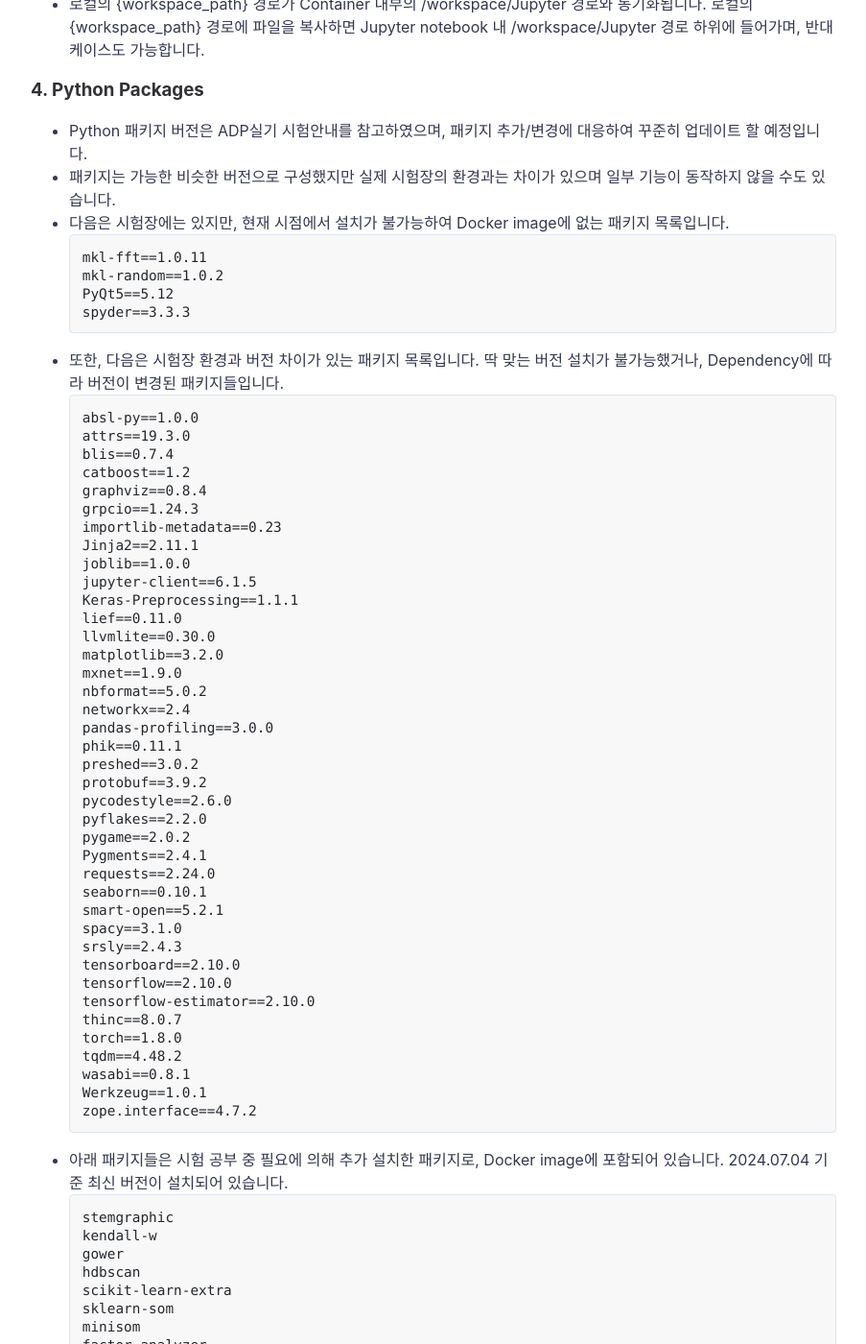
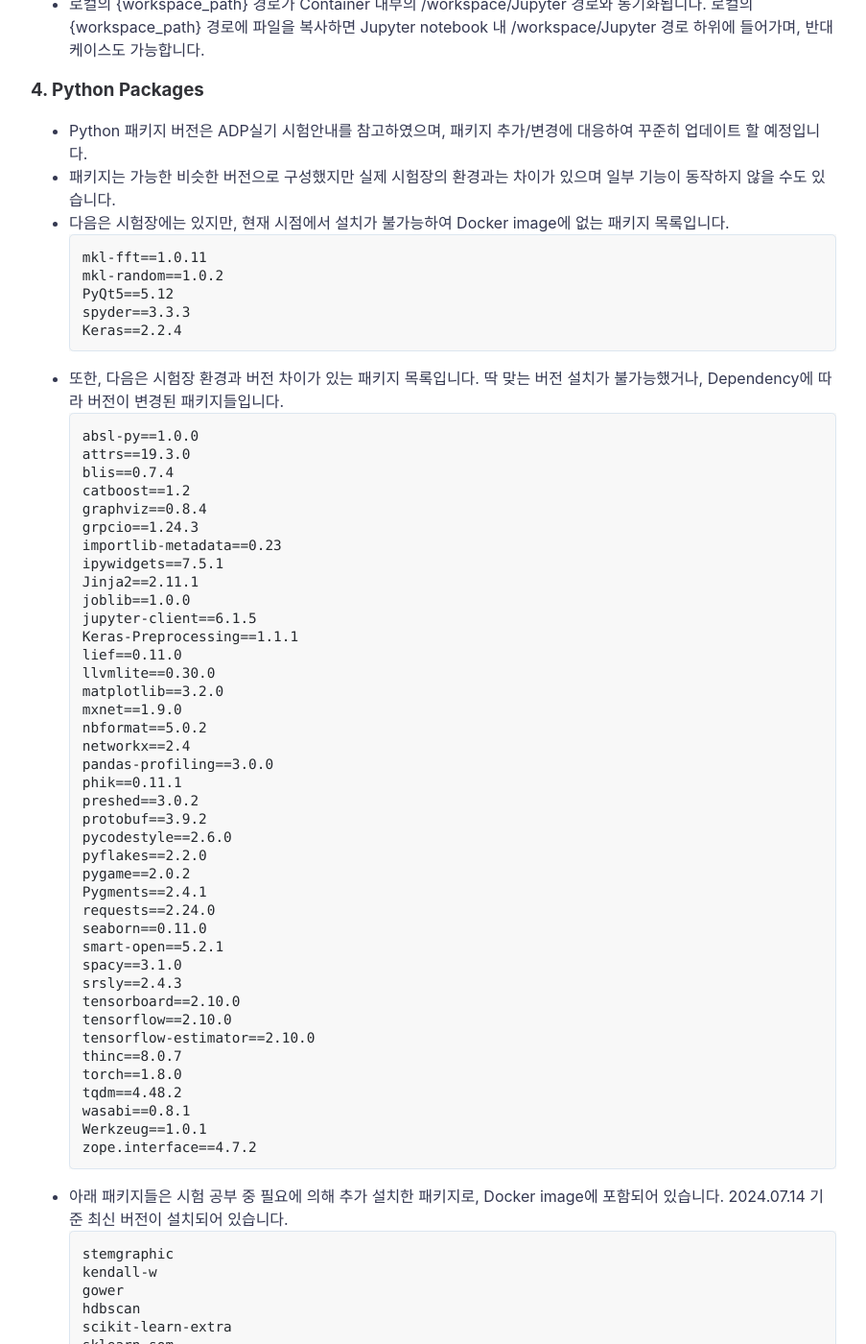
Before and after one commit to hjben/hjben.github.io, a Jekyll site: the page built from _posts/2023-11-25-adp-docker.md, in a window 1280 px wide and 1400 px high, scrolled down 4204 px. Shown: the whole window at 96% size, without its empty margins (188-1091 px from the left). Built offline with Jekyll 4.4.1, drawn with Linux system fonts in a browser that asks for light colours; nearby versions of some CDN libraries; comment, search, counter and statistics services are not loaded; some of the changed text lies outside the part shown.

Commit message:
Update 2023-11-25-adp-docker.md

````diff
--- a/_posts/2023-11-25-adp-docker.md
+++ b/_posts/2023-11-25-adp-docker.md
@@ -24,7 +24,7 @@ summary: Docker로 Jupyter notebook 환경 커스터마이징
 Docker 서비스가 실행 중인 상태에서 CLI(=Command Line Interface, 터미널, PowerShell 등의 명령어 입력기)을 열고, Docker image를 다운로드 받습니다. 다운로드 명령어 사용 시 지정해야 하는 image_version 파라미터는 '1.{시험회차}-{[arm64/amd64]}' 형태로 구성되어 있고, 입력 방법은 아래와 같습니다.
 - 시험회차에는 ADP 시험 회차를 숫자(자연수)로 입력합니다. 시행 1주일 전 사용 패키지가 공개되므로, 이미 시행된 회차를 입력해야 합니다. (e.g. 32)
 - arm64/amd64 부분은 사용하는 PC의 CPU 아키텍쳐로, Apple silicon Mac 또는 arm64 CPU로 설정한 클라우드 서버의 경우에만 arm64를 사용하면 됩니다. 그 외 Intel CPU Mac과 Windows/Linux PC는 amd64 입니다.
-- 최신 버전을 의미하는 'latest' 버전은 2024.07.04 기준으로 '1.32-arm64' 버전 image와 동일하며, image_version을 생략할 경우 latest가 지정됩니다.
+- 최신 버전을 의미하는 'latest' 버전은 2024.07.14 기준으로 '1.32-arm64' 버전 image와 동일하며, image_version을 생략할 경우 latest가 지정됩니다.
 
 ```
 docker pull hjben/adp-python:{image_version}
@@ -102,6 +102,7 @@ mkl-fft==1.0.11
 mkl-random==1.0.2
 PyQt5==5.12
 spyder==3.3.3
+Keras==2.2.4
 ```
 
 - 또한, 다음은 시험장 환경과 버전 차이가 있는 패키지 목록입니다. 딱 맞는 버전 설치가 불가능했거나, Dependency에 따라 버전이 변경된 패키지들입니다.
@@ -113,6 +114,7 @@ catboost==1.2
 graphviz==0.8.4
 grpcio==1.24.3
 importlib-metadata==0.23
+ipywidgets==7.5.1
 Jinja2==2.11.1
 joblib==1.0.0
 jupyter-client==6.1.5
@@ -132,7 +134,7 @@ pyflakes==2.2.0
 pygame==2.0.2
 Pygments==2.4.1
 requests==2.24.0
-seaborn==0.10.1
+seaborn==0.11.0
 smart-open==5.2.1
 spacy==3.1.0
 srsly==2.4.3
@@ -147,7 +149,7 @@ Werkzeug==1.0.1
 zope.interface==4.7.2
 ```
 
-- 아래 패키지들은 시험 공부 중 필요에 의해 추가 설치한 패키지로, Docker image에 포함되어 있습니다. 2024.07.04 기준 최신 버전이 설치되어 있습니다.
+- 아래 패키지들은 시험 공부 중 필요에 의해 추가 설치한 패키지로, Docker image에 포함되어 있습니다. 2024.07.14 기준 최신 버전이 설치되어 있습니다.
 ```
 stemgraphic
 kendall-w
````
